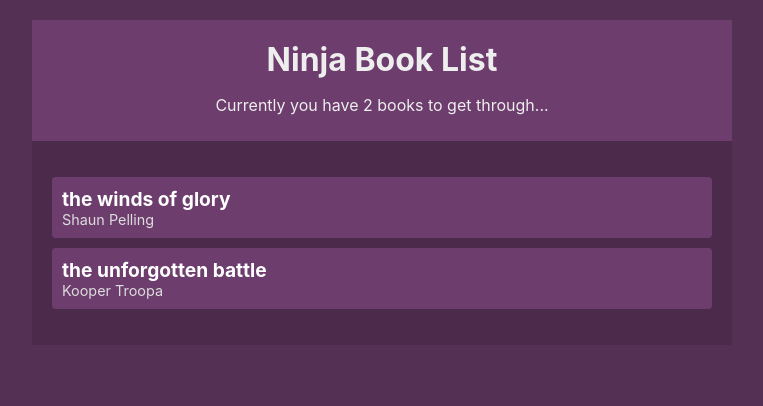
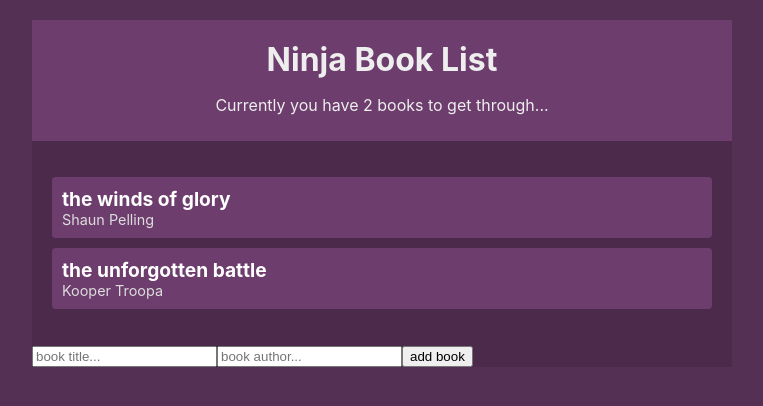
Before and after one commit to VisheshSingh/React-Book-List-app, a React (Create React App) app: page / in a window 1280 px wide. Shown: the top 406 px of the page, without its empty margins (258-1021 px from the left). Built offline with nearby package versions, Linux system fonts and the light colour scheme.

Commit message:
Using Context in BookForm

```diff
--- a/src/App.js
+++ b/src/App.js
@@ -1,6 +1,7 @@
 import React from 'react';
 import Navbar from './components/Navbar';
 import BookList from './components/BookList';
+import BookForm from './components/BookForm';
 import BookContextProvider from './contexts/BookContext';
 
 function App() {
@@ -9,6 +10,7 @@
       <BookContextProvider>
         <Navbar />
         <BookList />
+        <BookForm />
       </BookContextProvider>
     </div>
   );
--- a/src/components/BookForm.js
+++ b/src/components/BookForm.js
@@ -0,0 +1,40 @@
+import React, { useContext, useState } from 'react';
+import { BookContext } from '../contexts/BookContext';
+
+const BookForm = () => {
+  const { addBook } = useContext(BookContext);
+  const [title, setTitle] = useState('');
+  const [author, setAuthor] = useState('');
+
+  return (
+    <form
+      onSubmit={e => {
+        e.preventDefault();
+        addBook(title, author);
+        setTitle('');
+        setAuthor('');
+      }}
+      className="book-form"
+    >
+      <input
+        type="text"
+        required
+        placeholder="book title..."
+        id="title"
+        value={title}
+        onChange={e => setTitle(e.target.value)}
+      />
+      <input
+        type="text"
+        required
+        placeholder="book author..."
+        id="author"
+        value={author}
+        onChange={e => setAuthor(e.target.value)}
+      />
+      <input type="submit" value="add book" />
+    </form>
+  );
+};
+
+export default BookForm;
```
